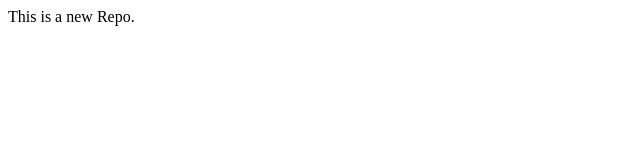
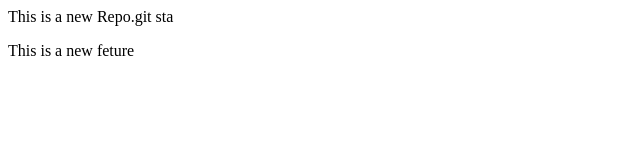
Before and after one commit to DivyamGupta230/localRepo, a plain HTML site: page index.html in a window 1280 px wide. Shown: the whole page, without its empty margins (0-640 px from the left). Drawn offline with Linux system fonts and the light colour scheme.

```diff
--- a/index.html
+++ b/index.html
@@ -1 +1,2 @@
-<p>This is a new Repo. </p>
+<p>This is a new Repo.git sta </p>
+<p>This is a new feture</p>
```
